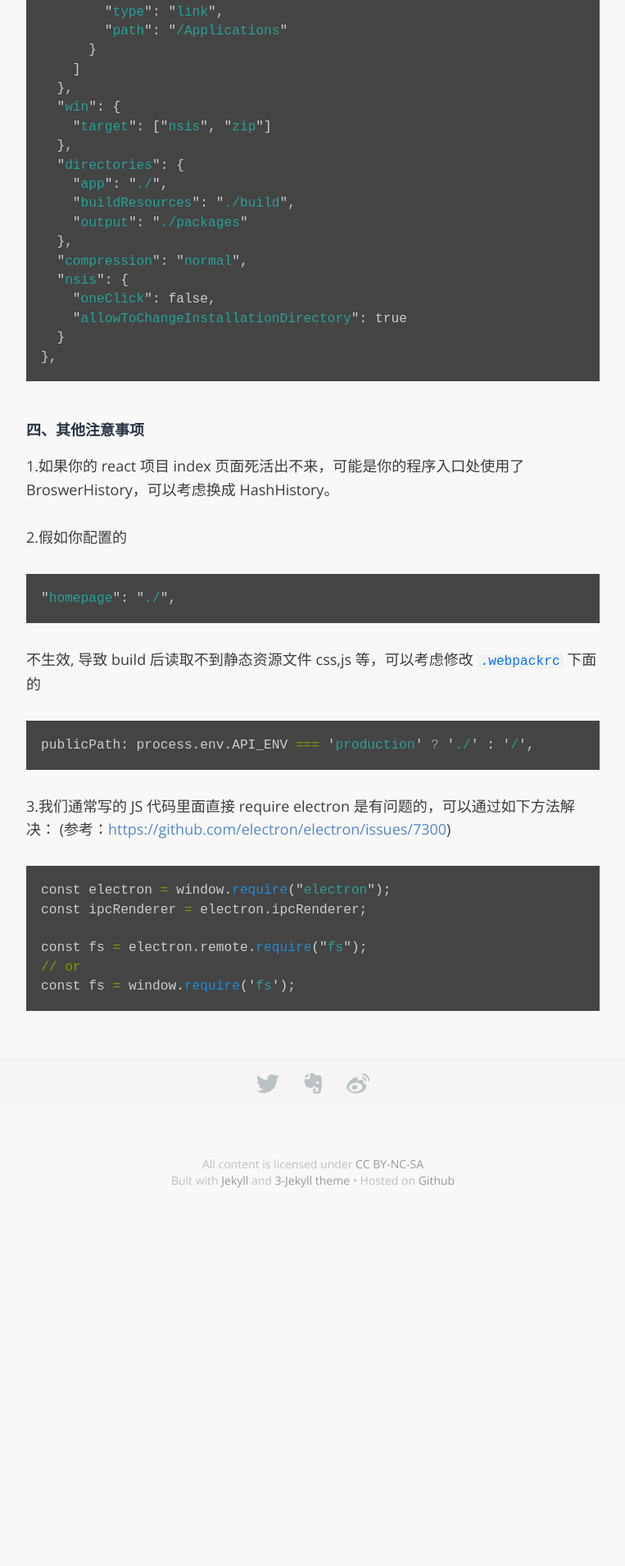
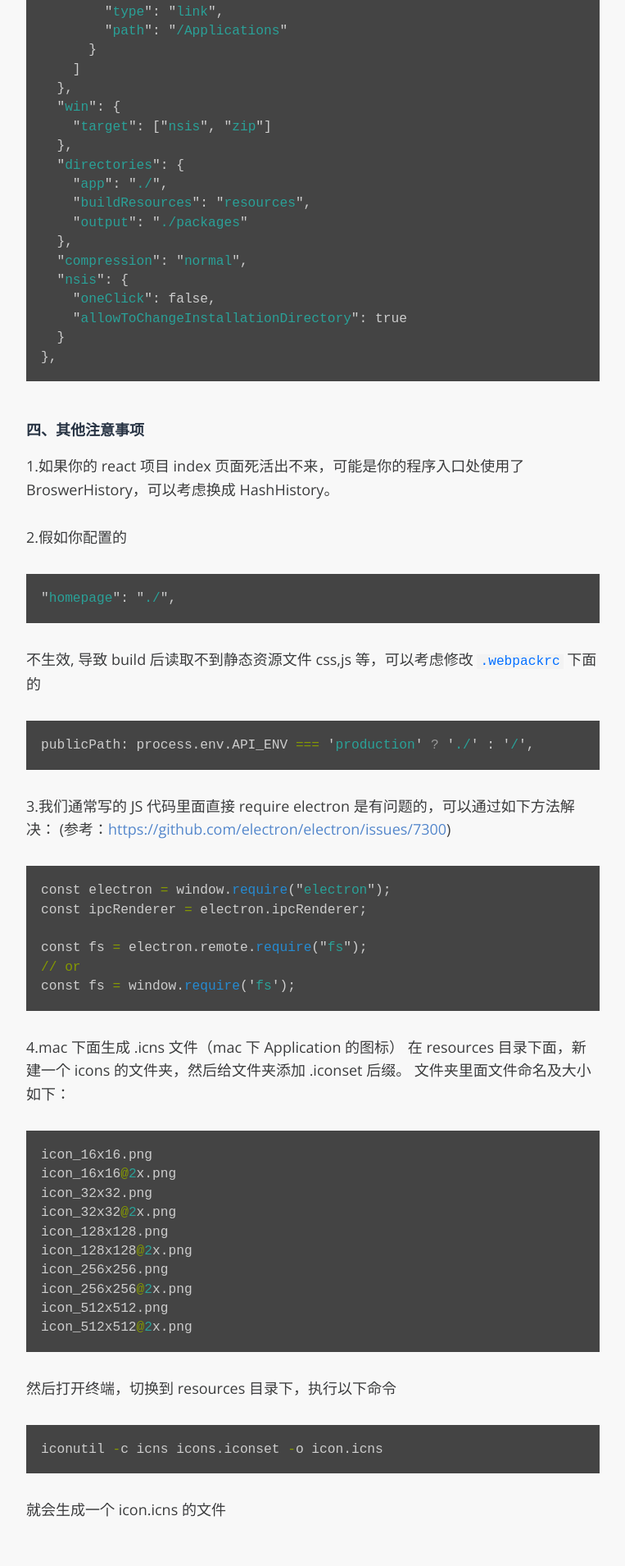
Before and after one commit to yyhuaisha/yyhuaisha.github.io, a Jekyll site: the page built from _posts/tech/2018-07-24-antd-pro迁移到electron-2.md, in a window 1280 px wide. Shown: the part 2657-4567 px from the top of the page at 82% size, without its empty margins (258-1021 px from the left). Built offline with Jekyll 4.4.1, drawn with Linux system fonts in a browser that asks for light colours; some web fonts are replaced.

Commit message:
add  .icns

````diff
--- a/_posts/tech/2018-07-24-antd-pro迁移到electron-2.md
+++ b/_posts/tech/2018-07-24-antd-pro迁移到electron-2.md
@@ -93,7 +93,7 @@ build 与 scripts、devDependencies 同级，scripts 根据自己实际需求添
   },
   "directories": {
     "app": "./",
-    "buildResources": "./build",
+    "buildResources": "resources",
     "output": "./packages"
   },
   "compression": "normal",
@@ -131,3 +131,28 @@ const fs = electron.remote.require("fs");
 // or
 const fs = window.require('fs');
 ```
+
+4.mac 下面生成 .icns 文件（mac 下 Application 的图标）
+在 resources 目录下面，新建一个 icons 的文件夹，然后给文件夹添加 .iconset 后缀。
+文件夹里面文件命名及大小如下：
+
+```python
+icon_16x16.png
+icon_16x16@2x.png
+icon_32x32.png
+icon_32x32@2x.png
+icon_128x128.png
+icon_128x128@2x.png
+icon_256x256.png
+icon_256x256@2x.png
+icon_512x512.png
+icon_512x512@2x.png
+```
+
+然后打开终端，切换到 resources 目录下，执行以下命令
+
+```python
+iconutil -c icns icons.iconset -o icon.icns
+```
+
+就会生成一个 icon.icns 的文件
````
